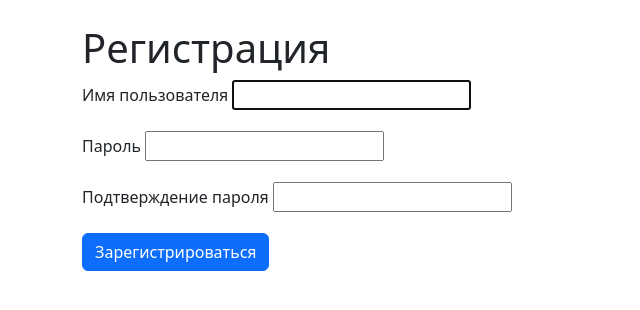
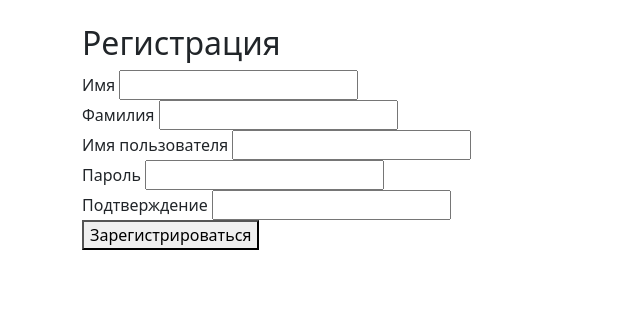
Before and after one commit to trunsib/python-project-52, a Django app: page /tasks/register/ in a window 1280 px wide. Shown: the part 56-366 px from the top of the page, without its empty margins (0-640 px from the left). Run offline with Django 5.2, Linux system fonts and the light colour scheme; some libraries are stand-ins or nearby versions.

Commit message:
task_manager

```diff
--- a/task_manager/tasks/templates/tasks/register.html
+++ b/task_manager/tasks/templates/tasks/register.html
@@ -1,29 +1,39 @@
-{% extends "base.html" %}
+{% extends 'base.html' %}
+
+{% block title %}Регистрация{% endblock %}
 
 {% block content %}
-
-<h1>Регистрация</h1>
+<h2>Регистрация</h2>
 
 <form method="post">
-  {% csrf_token %}
+    {% csrf_token %}
 
-  <div class="mb-3">
-    <label for="id_username" class="form-label">Имя пользователя</label>
-    {{ form.username }}
-  </div>
+    <div>
+        <label for="first_name">Имя</label>
+        <input id="first_name" name="first_name" type="text" required>
+    </div>
 
-  <div class="mb-3">
-    <label for="id_password1" class="form-label">Пароль</label>
-    {{ form.password1 }}
-  </div>
+    <div>
+        <label for="last_name">Фамилия</label>
+        <input id="last_name" name="last_name" type="text" required>
+    </div>
 
-  <div class="mb-3">
-    <label for="id_password2" class="form-label">Подтверждение пароля</label>
-    {{ form.password2 }}
-  </div>
+    <div>
+        <label for="username">Имя пользователя</label>
+        <input id="username" name="username" type="text" required>
+    </div>
 
-  <button type="submit" class="btn btn-primary">Зарегистрироваться</button>
+    <div>
+        <label for="password1">Пароль</label>
+        <input id="password1" name="password1" type="password" required>
+    </div>
 
+    <div>
+        <label for="password2">Подтверждение</label>
+        <input id="password2" name="password2" type="password" required>
+    </div>
+
+    <button type="submit">Зарегистрироваться</button>
 </form>
 
 {% endblock %}
```
